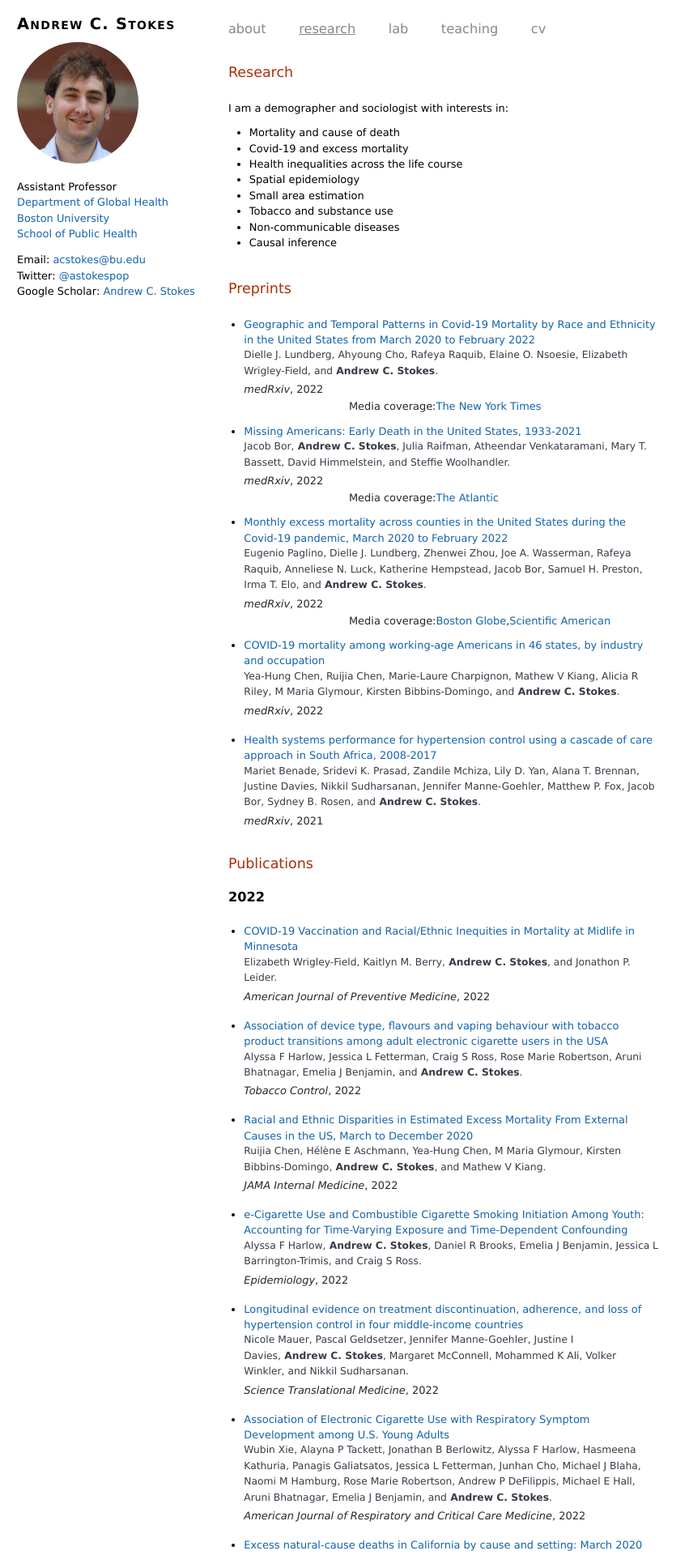
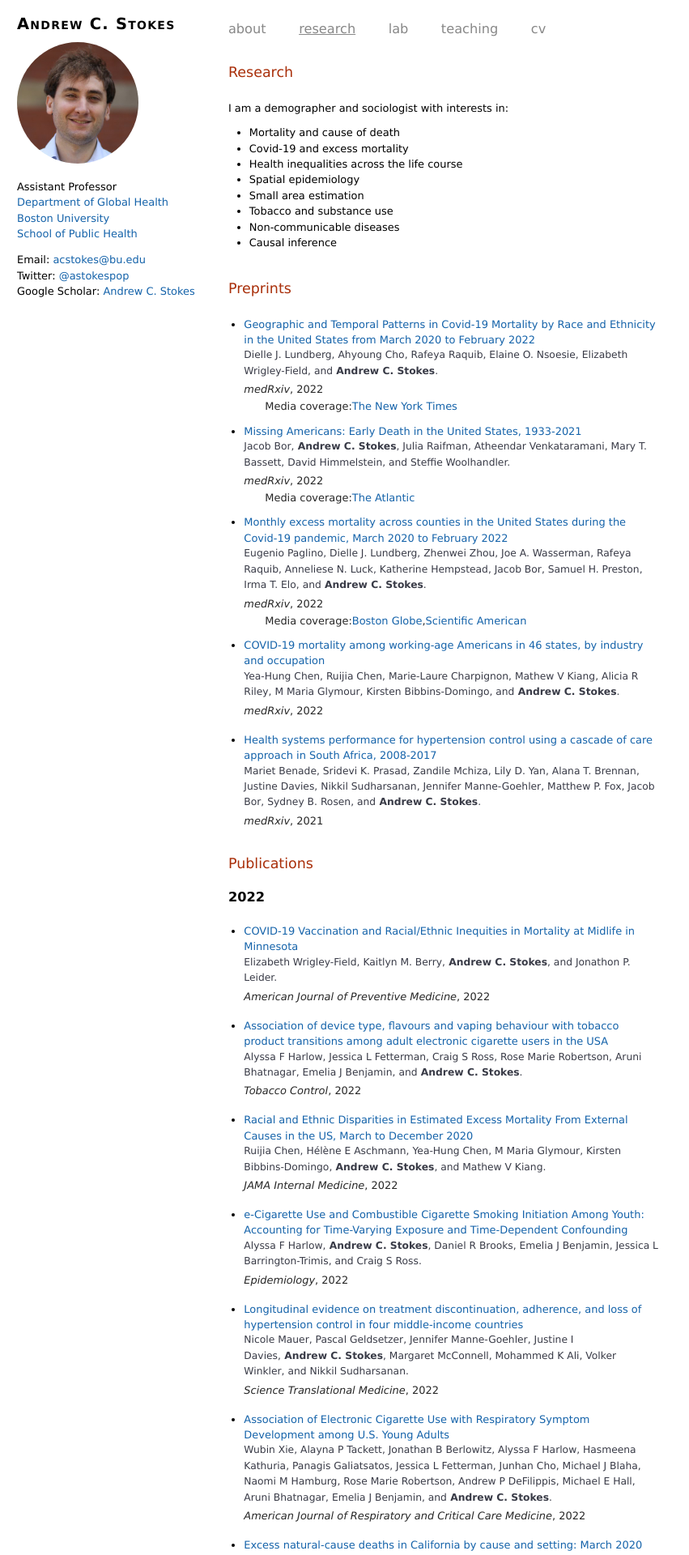
Before and after one commit to Aykerimm/andrew-profile, a Jekyll site: the page built from researches.html, in a window 1280 px wide. Shown: the top 1920 px of the page at 81% size, without its empty margins (0-851 px from the left). Built offline with Jekyll 4.4.1, drawn with Linux system fonts in a browser that asks for light colours.

Commit message:
added indentation

```diff
--- a/_sass/researches.scss
+++ b/_sass/researches.scss
@@ -45,7 +45,7 @@
 
 .research__meta-media-coverage {
     line-height: 1.2em;
-    padding-left: 10em;
+    padding-left: 2em;
 }
 
 // .research__meta-media-link {
```
